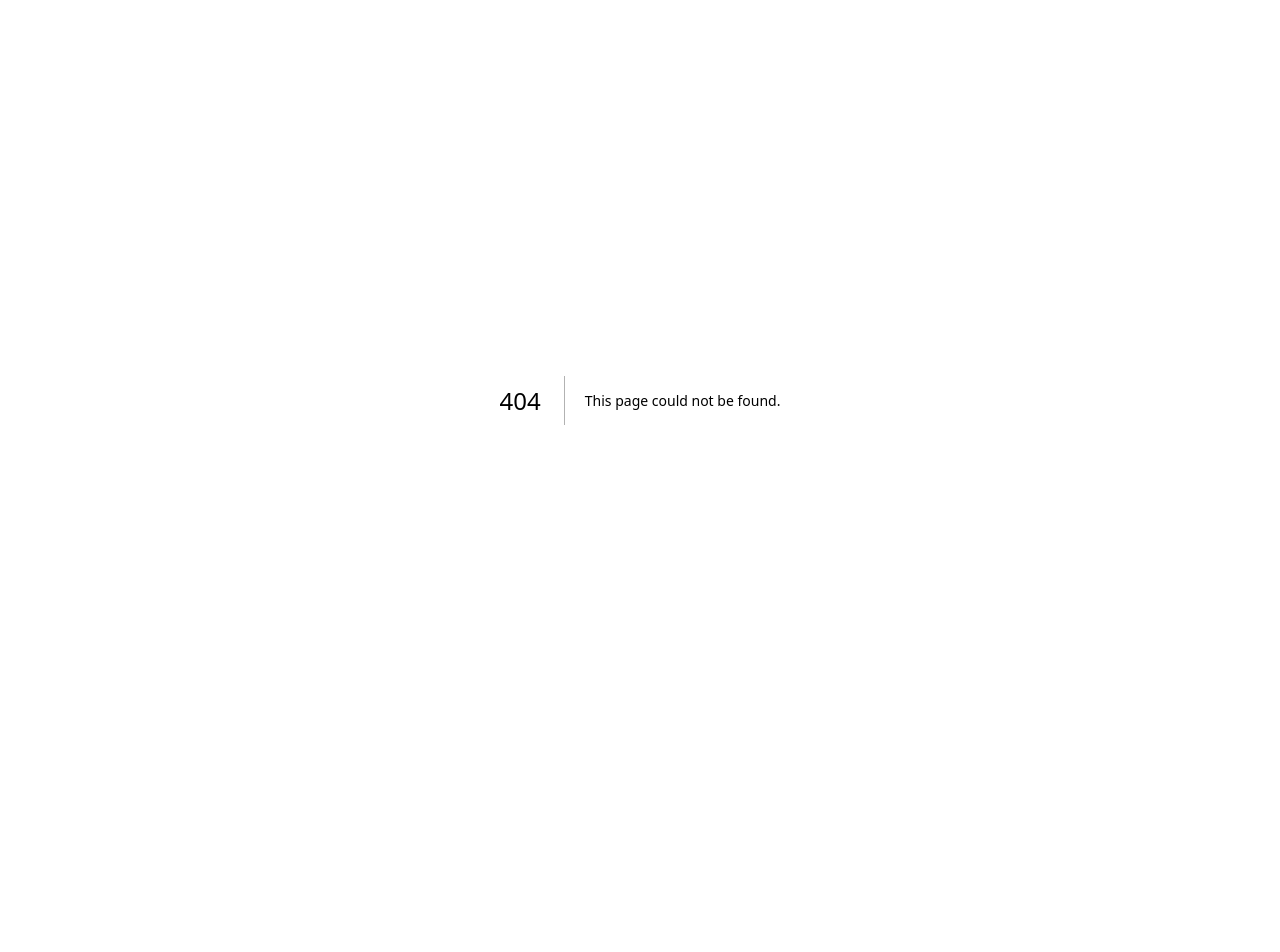
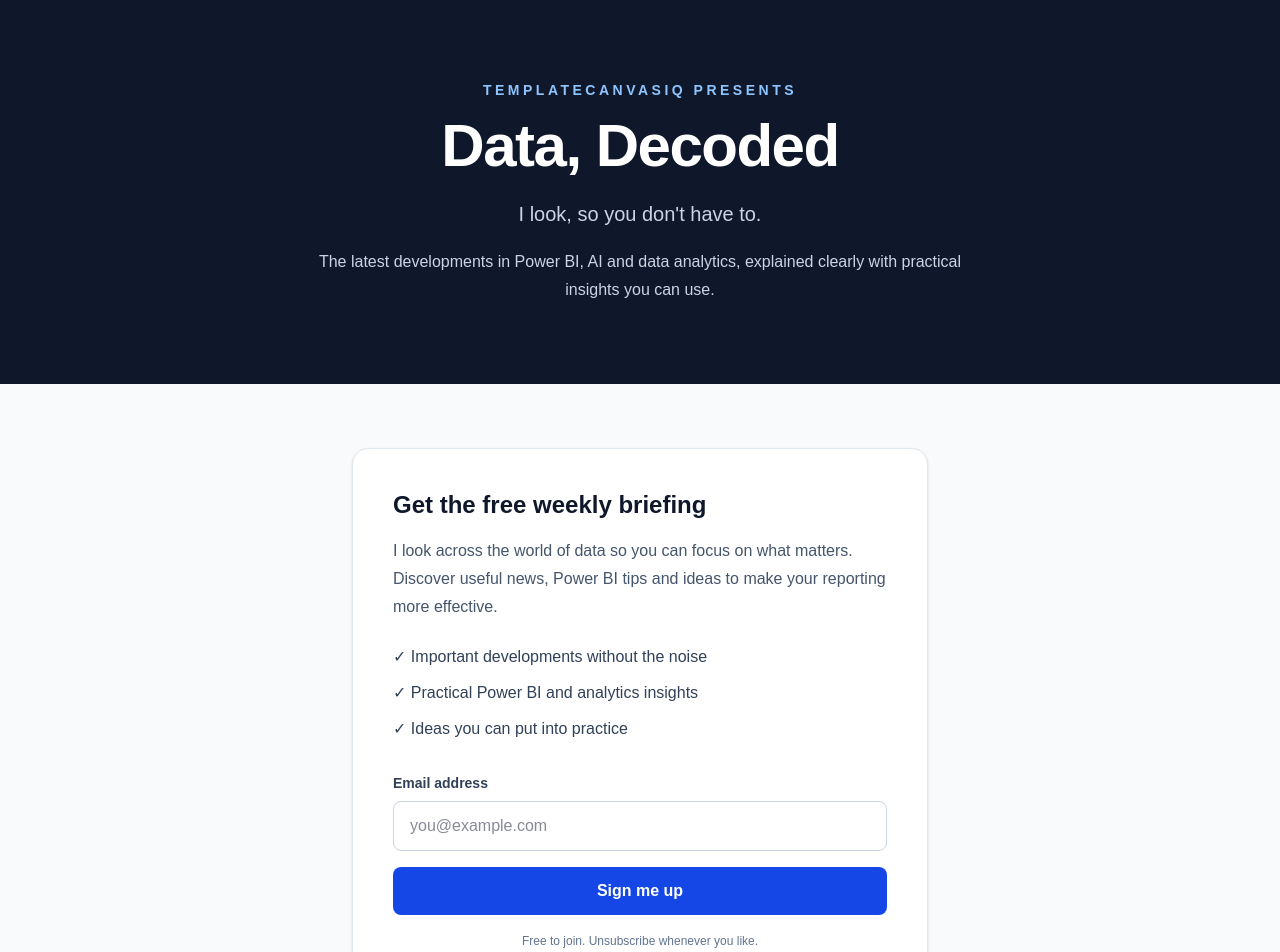
Before and after one commit to 24Mark8/templatecanvasiq, a Next.js app: page /newsletter in a window 1280 px wide. Before the commit this address had no page. Shown: the top 952 px of the page. Before the commit the page ends 800 px from the top, so only its background shows below. Built offline with nearby package versions, Linux system fonts and the light colour scheme.

Commit message:
Create page.tsx

```diff
--- /dev/null
+++ b/app/newsletter/page.tsx
@@ -0,0 +1,84 @@
+
+export default function NewsletterPage() {
+  return (
+    <main className="min-h-screen bg-slate-50">
+      <section className="bg-slate-900 px-6 py-20 text-white">
+        <div className="mx-auto max-w-4xl text-center">
+          <p className="mb-4 text-sm font-semibold uppercase tracking-[0.25em] text-blue-300">
+            TemplateCanvasIQ presents
+          </p>
+
+          <h1 className="text-5xl font-extrabold tracking-tight sm:text-6xl">
+            Data, Decoded
+          </h1>
+
+          <p className="mt-6 text-xl text-slate-300">
+            I look, so you don't have to.
+          </p>
+
+          <p className="mx-auto mt-5 max-w-2xl leading-7 text-slate-300">
+            The latest developments in Power BI, AI and data analytics,
+            explained clearly with practical insights you can use.
+          </p>
+        </div>
+      </section>
+
+      <section className="px-6 py-16">
+        <div className="mx-auto max-w-xl rounded-2xl border border-slate-200 bg-white p-8 shadow-sm sm:p-10">
+          <h2 className="text-2xl font-bold text-slate-900">
+            Get the free weekly briefing
+          </h2>
+
+          <p className="mt-4 leading-7 text-slate-600">
+            I look across the world of data so you can focus on what matters.
+            Discover useful news, Power BI tips and ideas to make your
+            reporting more effective.
+          </p>
+
+          <ul className="mt-6 space-y-3 text-slate-700">
+            <li>✓ Important developments without the noise</li>
+            <li>✓ Practical Power BI and analytics insights</li>
+            <li>✓ Ideas you can put into practice</li>
+          </ul>
+
+          <form
+            action="https://YOUR-BEEHIIV-SIGNUP-URL"
+            method="get"
+            className="mt-8"
+          >
+            <label
+              htmlFor="email"
+              className="mb-2 block text-sm font-semibold text-slate-700"
+            >
+              Email address
+            </label>
+
+            <input
+              id="email"
+              name="email"
+              type="email"
+              placeholder="you@example.com"
+              required
+              className="w-full rounded-lg border border-slate-300 px-4 py-3 text-slate-900 outline-none focus:border-blue-600 focus:ring-2 focus:ring-blue-100"
+            />
+
+            <button
+              type="submit"
+              className="mt-4 w-full rounded-lg bg-blue-700 px-5 py-3 font-semibold text-white transition hover:bg-blue-800"
+            >
+              Sign me up
+            </button>
+          </form>
+
+          <p className="mt-4 text-center text-xs leading-5 text-slate-500">
+            Free to join. Unsubscribe whenever you like.
+          </p>
+        </div>
+      </section>
+
+      <footer className="px-6 py-6 text-center text-sm text-slate-500">
+        © {new Date().getFullYear()} TemplateCanvasIQ
+      </footer>
+    </main>
+  );
+}
```
